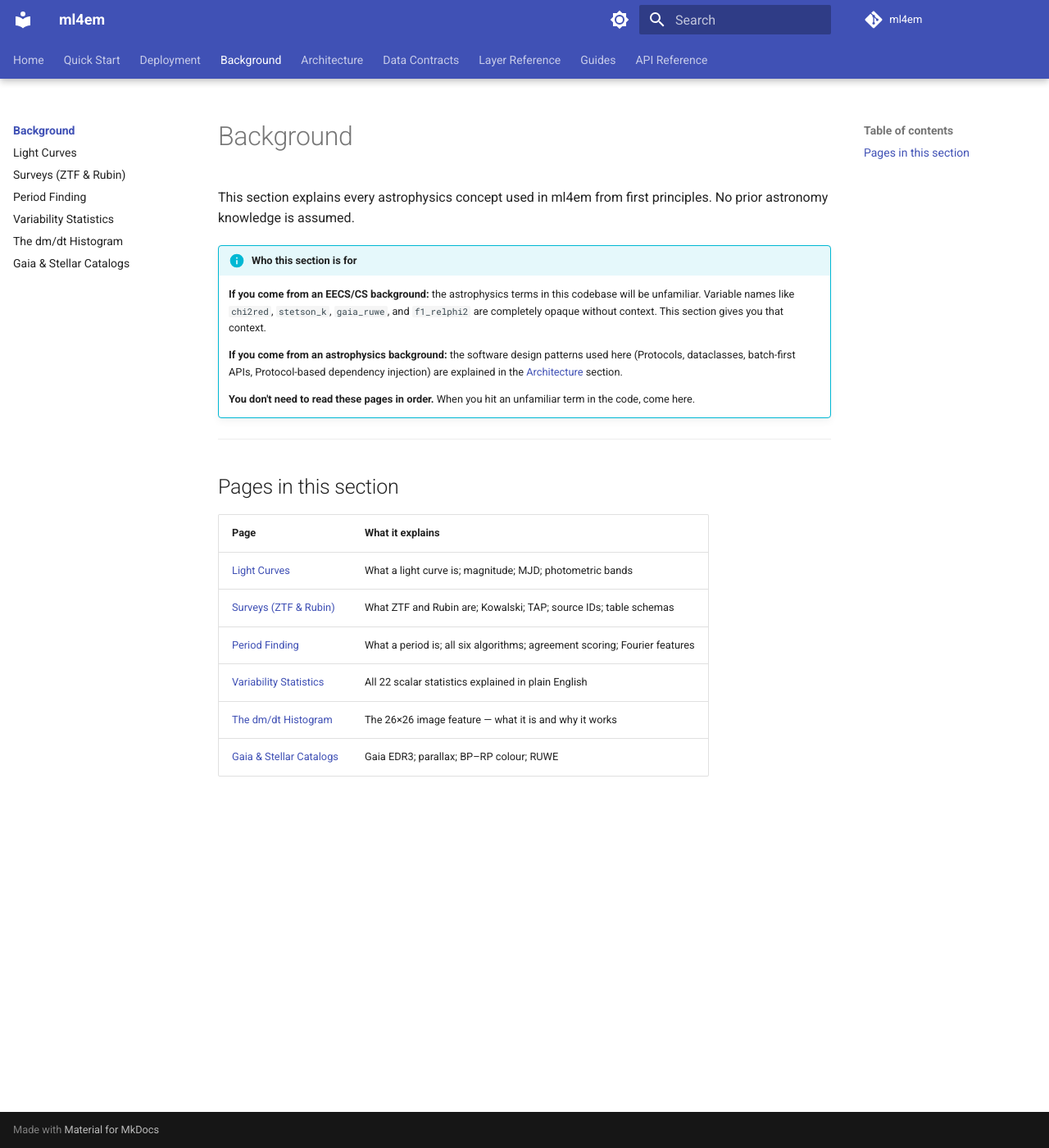
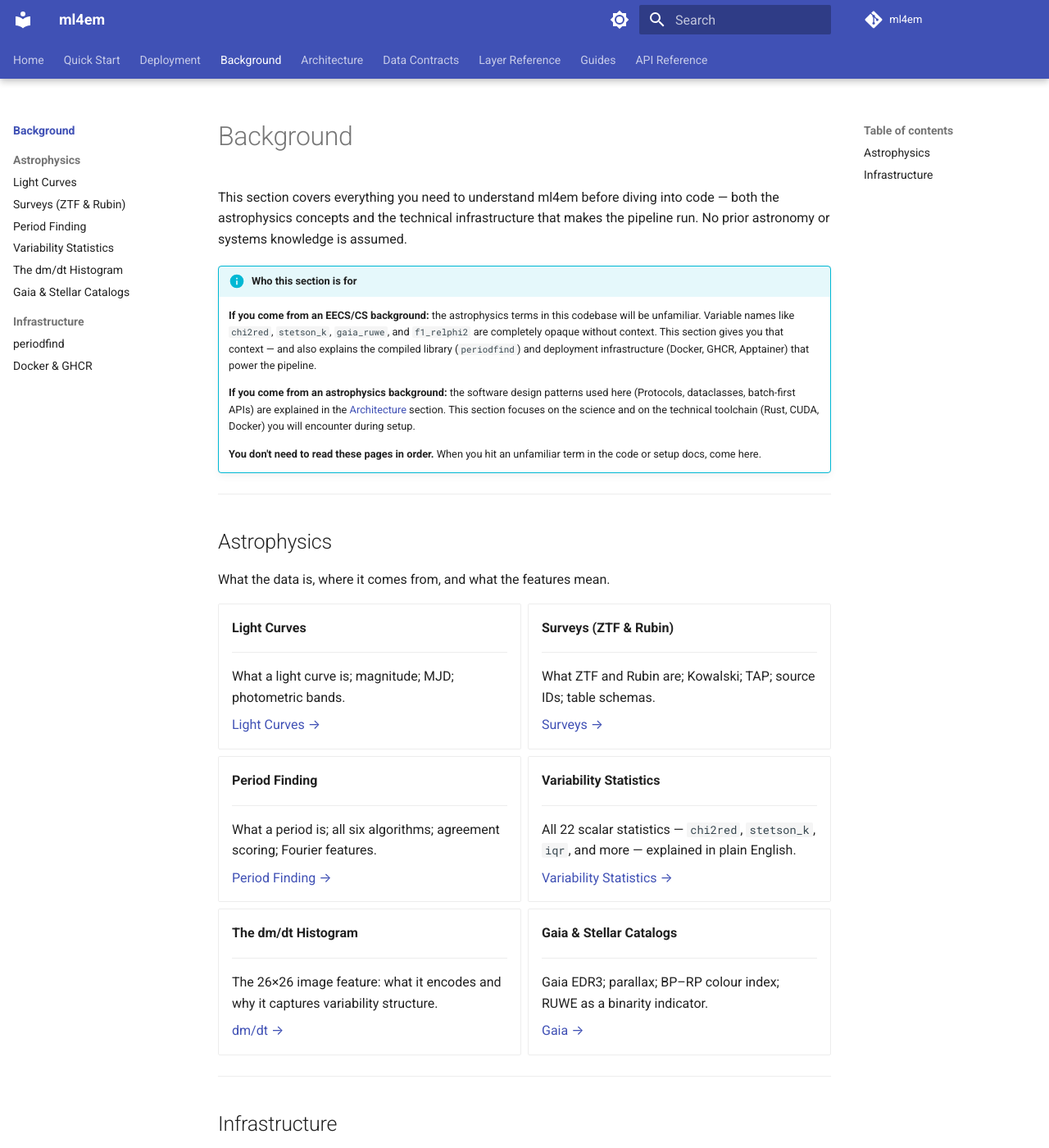
Before and after one commit to ManiacUrgency42/ml4em, an MkDocs documentation site: the page built from docs/background/index.md, in a window 1280 px wide and 1400 px high. Shown: the whole window at 82% size. Built offline with MkDocs 1.6.1 and Material for MkDocs 9.7.7, drawn with Linux system fonts in a browser that asks for light colours; comment, search, counter and statistics services are not loaded; some of the changed text lies outside the part shown.

```diff
--- a/docs/background/index.md
+++ b/docs/background/index.md
@@ -1,30 +1,105 @@
 # Background
 
-This section explains every astrophysics concept used in ml4em from first principles.
-No prior astronomy knowledge is assumed.
+This section covers everything you need to understand ml4em before diving into code —
+both the astrophysics concepts and the technical infrastructure that makes the pipeline
+run. No prior astronomy or systems knowledge is assumed.
 
 !!! info "Who this section is for"
     **If you come from an EECS/CS background:** the astrophysics terms in this codebase
     will be unfamiliar. Variable names like `chi2red`, `stetson_k`, `gaia_ruwe`, and
     `f1_relphi2` are completely opaque without context. This section gives you that
-    context.
+    context — and also explains the compiled library (`periodfind`) and deployment
+    infrastructure (Docker, GHCR, Apptainer) that power the pipeline.
 
     **If you come from an astrophysics background:** the software design patterns used
-    here (Protocols, dataclasses, batch-first APIs, Protocol-based dependency injection)
-    are explained in the [Architecture](../architecture/overview.md) section.
+    here (Protocols, dataclasses, batch-first APIs) are explained in the
+    [Architecture](../architecture/overview.md) section. This section focuses on the
+    science and on the technical toolchain (Rust, CUDA, Docker) you will encounter
+    during setup.
 
     **You don't need to read these pages in order.** When you hit an unfamiliar term in
-    the code, come here.
+    the code or setup docs, come here.
 
 ---
 
-## Pages in this section
+## Astrophysics
 
-| Page | What it explains |
-|------|-----------------|
-| [Light Curves](light-curves.md) | What a light curve is; magnitude; MJD; photometric bands |
-| [Surveys (ZTF & Rubin)](surveys.md) | What ZTF and Rubin are; Kowalski; TAP; source IDs; table schemas |
-| [Period Finding](period-finding.md) | What a period is; all six algorithms; agreement scoring; Fourier features |
-| [Variability Statistics](variability-statistics.md) | All 22 scalar statistics explained in plain English |
-| [The dm/dt Histogram](dmdt.md) | The 26×26 image feature — what it is and why it works |
-| [Gaia & Stellar Catalogs](gaia.md) | Gaia EDR3; parallax; BP–RP colour; RUWE |
+What the data is, where it comes from, and what the features mean.
+
+<div class="grid cards" markdown>
+
+-   **Light Curves**
+
+    ---
+
+    What a light curve is; magnitude; MJD; photometric bands.
+
+    [Light Curves →](light-curves.md)
+
+-   **Surveys (ZTF & Rubin)**
+
+    ---
+
+    What ZTF and Rubin are; Kowalski; TAP; source IDs; table schemas.
+
+    [Surveys →](surveys.md)
+
+-   **Period Finding**
+
+    ---
+
+    What a period is; all six algorithms; agreement scoring; Fourier features.
+
+    [Period Finding →](period-finding.md)
+
+-   **Variability Statistics**
+
+    ---
+
+    All 22 scalar statistics — `chi2red`, `stetson_k`, `iqr`, and more — explained in plain English.
+
+    [Variability Statistics →](variability-statistics.md)
+
+-   **The dm/dt Histogram**
+
+    ---
+
+    The 26×26 image feature: what it encodes and why it captures variability structure.
+
+    [dm/dt →](dmdt.md)
+
+-   **Gaia & Stellar Catalogs**
+
+    ---
+
+    Gaia EDR3; parallax; BP–RP colour index; RUWE as a binarity indicator.
+
+    [Gaia →](gaia.md)
+
+</div>
+
+---
+
+## Infrastructure
+
+How the compiled library and deployment pipeline work.
+
+<div class="grid cards" markdown>
+
+-   **periodfind**
+
+    ---
+
+    Why Python is too slow for period finding; the Rust + Rayon CPU backend; the CUDA GPU backend; Cython and maturin; why setup takes 20–45 minutes and why it only happens once.
+
+    [periodfind →](periodfind.md)
+
+-   **Docker & GHCR**
+
+    ---
+
+    What Docker images are; GHCR's two roles (distribution + build cache); the GitHub Actions CI workflow; Dockerfile layer structure; how to build and push images.
+
+    [Docker & GHCR →](docker-ghcr.md)
+
+</div>
--- a/docs/stylesheets/extra.css
+++ b/docs/stylesheets/extra.css
@@ -14,3 +14,11 @@
     text-decoration: none !important;
     color: inherit !important;
 }
+
+/* Prevent em-dash separator lines from wrapping to two lines.
+   click-href switches Mermaid to HTML (foreignObject) rendering which word-wraps by default. */
+.mermaid .label div,
+.mermaid .label span,
+.mermaid foreignObject > div {
+    white-space: nowrap !important;
+}
--- a/mkdocs.yml
+++ b/mkdocs.yml
@@ -77,17 +77,20 @@ nav:
 
   - Background:
     - background/index.md
-    - Light Curves: background/light-curves.md
-    - Surveys (ZTF & Rubin): background/surveys.md
-    - Period Finding: background/period-finding.md
-    - Variability Statistics: background/variability-statistics.md
-    - The dm/dt Histogram: background/dmdt.md
-    - Gaia & Stellar Catalogs: background/gaia.md
+    - Astrophysics:
+      - Light Curves: background/light-curves.md
+      - Surveys (ZTF & Rubin): background/surveys.md
+      - Period Finding: background/period-finding.md
+      - Variability Statistics: background/variability-statistics.md
+      - The dm/dt Histogram: background/dmdt.md
+      - Gaia & Stellar Catalogs: background/gaia.md
+    - Infrastructure:
+      - periodfind: background/periodfind.md
+      - Docker & GHCR: background/docker-ghcr.md
 
   - Architecture:
     - Overview: architecture/overview.md
     - Design Principles: architecture/design-principles.md
-    - periodfind: architecture/periodfind.md
 
   - Data Contracts: data-contracts.md
 
```
Also changed, not shown: docs/apptainer-deployment.md (+40 -88 lines), docs/background/docker-ghcr.md (added, +177 -0 lines), docs/background/periodfind.md (added, +266 -0 lines), docs/deployment.md (+1 -1 lines), docs/layers/features.md (+1 -1 lines), 2 other files.
